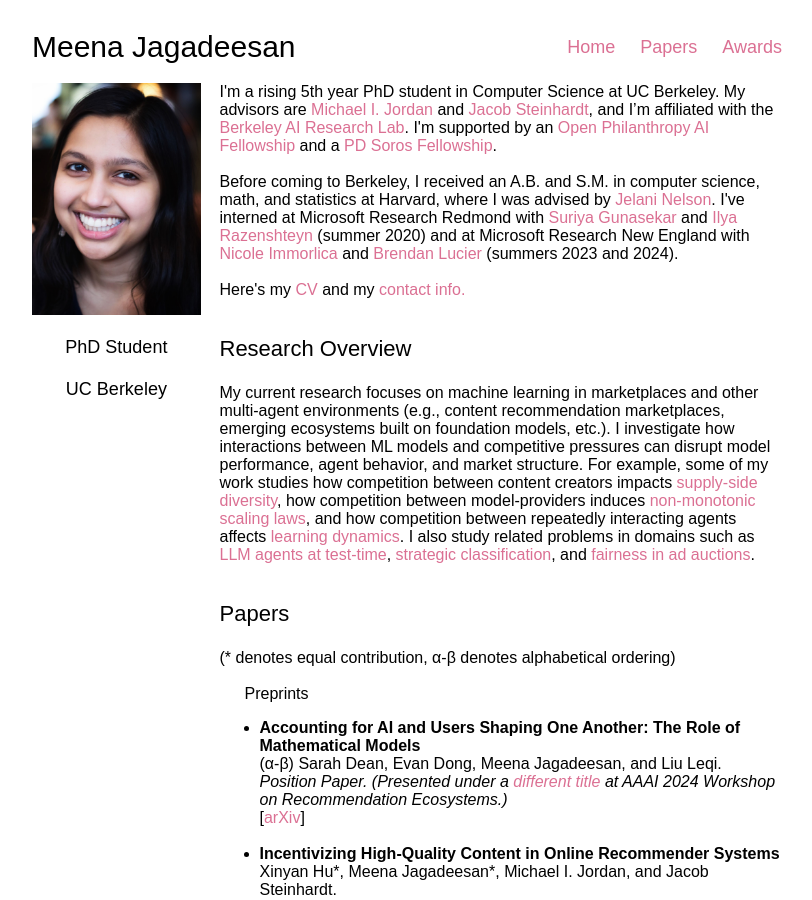
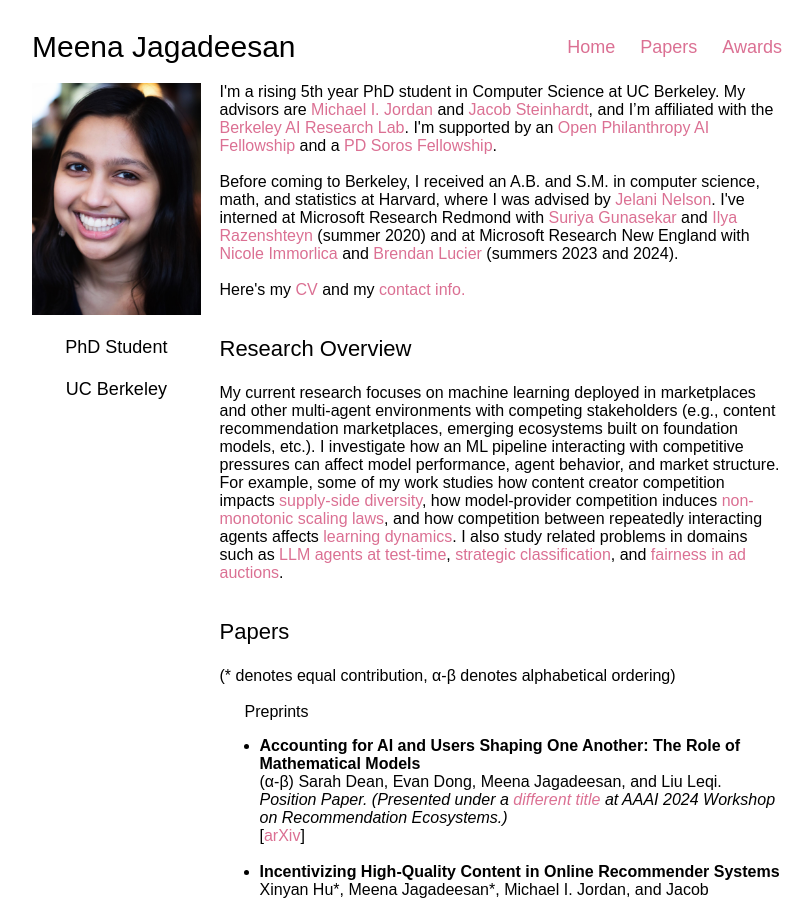
Before and after one commit to mjagadeesan/mjagadeesan.github.io, a Jekyll site: the page built from index.html, in a window 1280 px wide and 900 px high. Shown: the whole window, without its empty margins (233-1045 px from the left). Built offline with Jekyll 4.4.1, drawn with Linux system fonts in a browser that asks for light colours; some web fonts are replaced.

Commit message:
Update index.html

```diff
--- a/index.html
+++ b/index.html
@@ -12,7 +12,7 @@ layout: default
 
 	<h3><a id="research"></a><span>Research Overview</span></h3>
 
-	<span> My current research focuses on machine learning in marketplaces and other multi-agent environments (e.g., content recommendation marketplaces, emerging ecosystems built on foundation models, etc.). I investigate how interactions between ML models and competitive pressures can disrupt model performance, agent behavior, and market structure. For example, some of my work studies how competition between content creators impacts <a href=https://arxiv.org/abs/2206.13489>supply-side diversity</a>, how competition between model-providers induces <a href=https://arxiv.org/abs/2306.14670>non-monotonic scaling laws</a>, and how competition between repeatedly interacting agents affects <a href=https://arxiv.org/abs/2403.00188>learning dynamics</a>. I also study related problems in domains such as <a href=https://arxiv.org/abs/2402.06627>LLM agents at test-time</a>, <a href=https://arxiv.org/abs/2106.12705>strategic classification</a>, and <a href=https://dl.acm.org/doi/abs/10.1145/3351095.3372848>fairness in ad auctions</a>.</span>
+	<span> My current research focuses on machine learning deployed in marketplaces and other multi-agent environments with competing stakeholders (e.g., content recommendation marketplaces, emerging ecosystems built on foundation models, etc.). I investigate how an ML pipeline interacting with competitive pressures can affect model performance, agent behavior, and market structure. For example, some of my work studies how content creator competition impacts <a href=https://arxiv.org/abs/2206.13489>supply-side diversity</a>, how model-provider competition induces <a href=https://arxiv.org/abs/2306.14670>non-monotonic scaling laws</a>, and how competition between repeatedly interacting agents affects <a href=https://arxiv.org/abs/2403.00188>learning dynamics</a>. I also study related problems in domains such as <a href=https://arxiv.org/abs/2402.06627>LLM agents at test-time</a>, <a href=https://arxiv.org/abs/2106.12705>strategic classification</a>, and <a href=https://dl.acm.org/doi/abs/10.1145/3351095.3372848>fairness in ad auctions</a>.</span>
 
 	<h3><a id="papers"></a><span>Papers</span></h3>
 	(<span style="font-family:Arial">*</span> denotes equal contribution, α-β denotes alphabetical ordering)<br><br>
```
